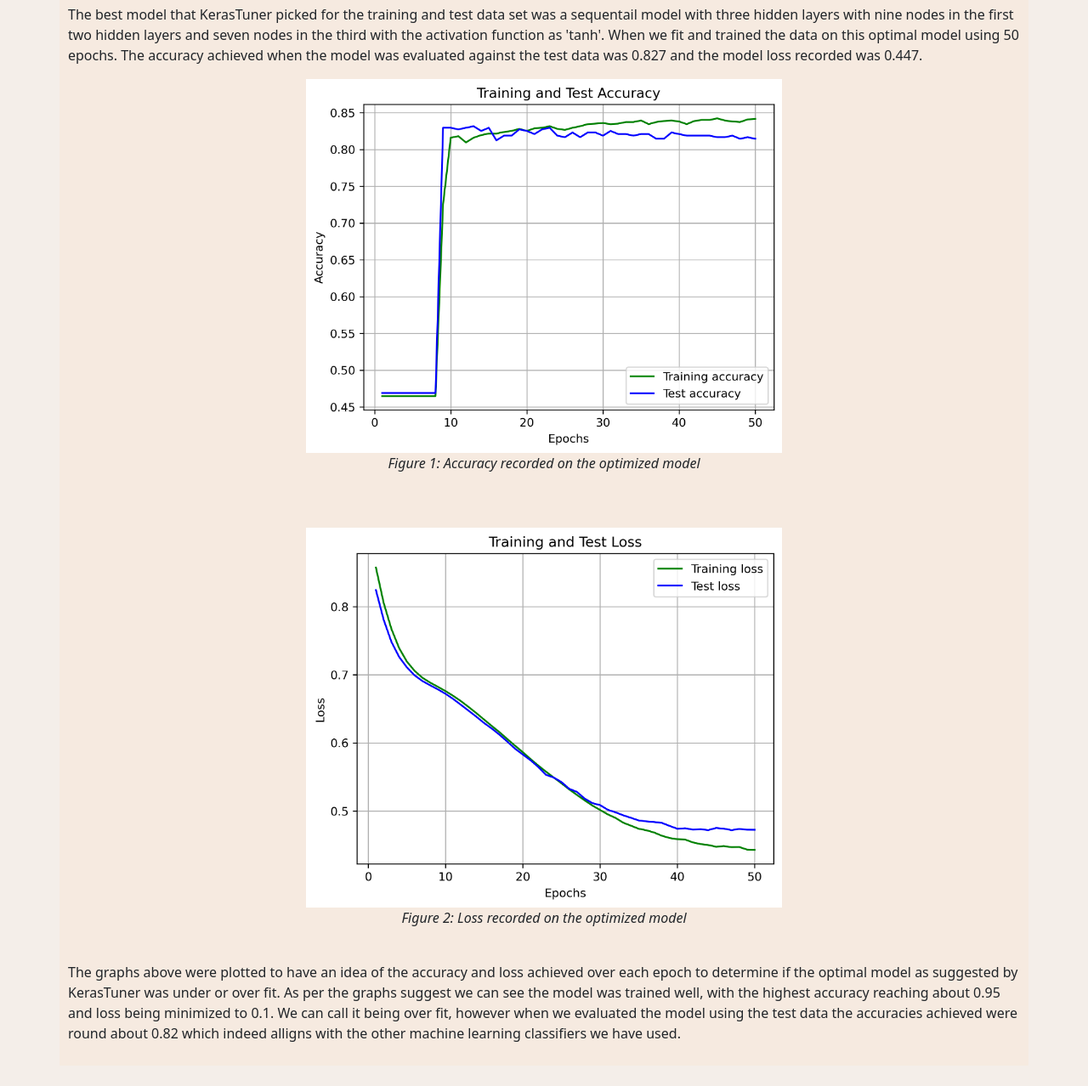
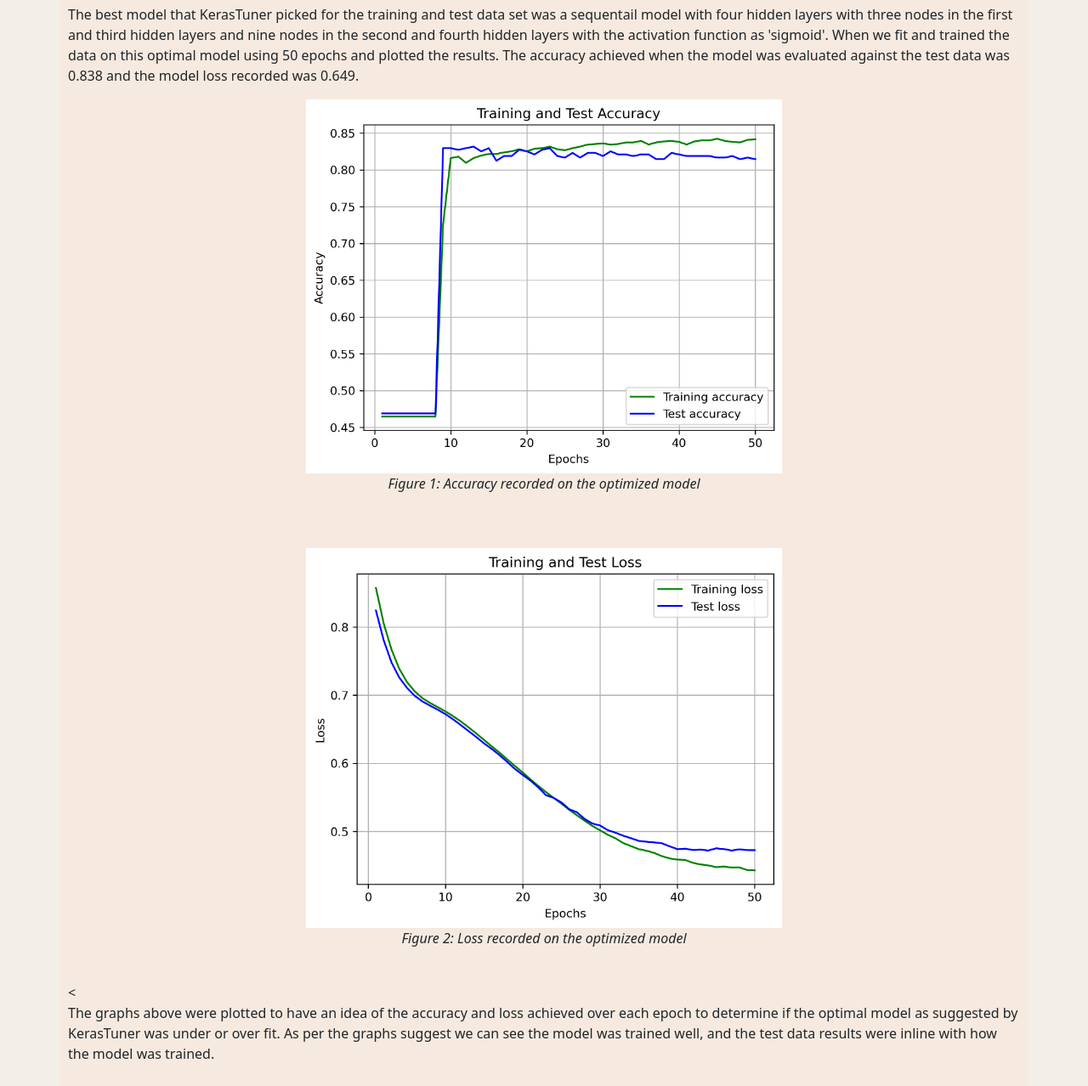
Before and after one commit to zrwood28/drug-use-personality-types, a plain HTML site: page neuralnetwork.html in a window 1280 px wide. Shown: the part 1437-2715 px from the top of the page at 85% size. Before the commit the page ends 2691 px from the top, so only its background shows below. Drawn offline with nearby package versions, Linux system fonts and the light colour scheme.

Commit message:
added correct accuracy and loss

```diff
--- a/neuralnetwork.html
+++ b/neuralnetwork.html
@@ -76,9 +76,10 @@
             <b><i>Building and Training the Optimal Model:</i></b> Using the best hyperparameters obtained we created a neural network model. Trained it on our training dataset and then evaluated the model against the test data set.
 
             <h2>Results</h2>
-            <p id="nn_text">The best model that KerasTuner picked for the training and test data set was a sequentail model with three hidden layers with nine nodes in the first two hidden layers and seven nodes in the third with the activation function as 'tanh'.
-                When we fit and trained the data on this optimal model using 50 epochs. The accuracy achieved when the model was evaluated against the test data was 0.827 and the model loss recorded was 0.447.
-            </p>
+            <p id="nn_text">The best model that KerasTuner picked for the training and test data set was a sequentail model with four hidden layers with three nodes in the first and third hidden layers and nine nodes in the second and fourth hidden layers with the activation function as 'sigmoid'.
+              When we fit and trained the data on this optimal model using 50 epochs and plotted the results.
+              The accuracy achieved when the model was evaluated against the test data was 0.838 and the model loss recorded was 0.649.
+          </p>
 
             <center>
                 <img src="images/accuracy_plot.png" class="plot" alt="accuracy" style="width: 50%"></img>
@@ -90,9 +91,9 @@
                 <p><i>Figure 2: Loss recorded on the optimized model</i></p>
             </center>
             <br>
-            <p id="nn_text">The graphs above were plotted to have an idea of the accuracy and loss achieved over each epoch to determine if the optimal model as suggested by KerasTuner was under or over fit.
-                As per the graphs suggest we can see the model was trained well, with the highest accuracy reaching about 0.95 and loss being minimized to 0.1. We can call it being over fit, however when we evaluated the model using the test data the accuracies achieved were round about 0.82 which indeed alligns with the other machine learning classifiers we have used.
-            </p>
+            <<p id="nn_text">The graphs above were plotted to have an idea of the accuracy and loss achieved over each epoch to determine if the optimal model as suggested by KerasTuner was under or over fit.
+              As per the graphs suggest we can see the model was trained well, and the test data results were inline with how the model was trained.
+          </p>
           </div>
         </div>
       </div>
```
